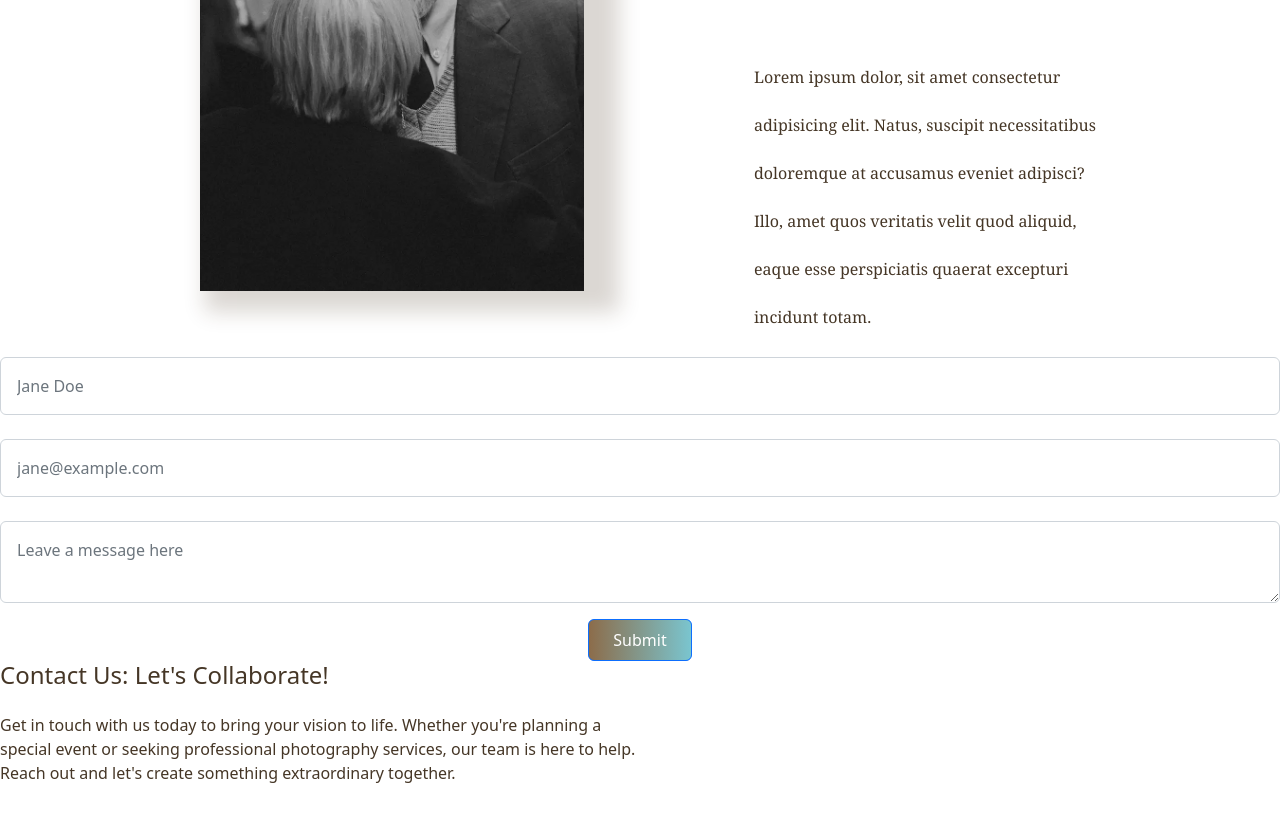
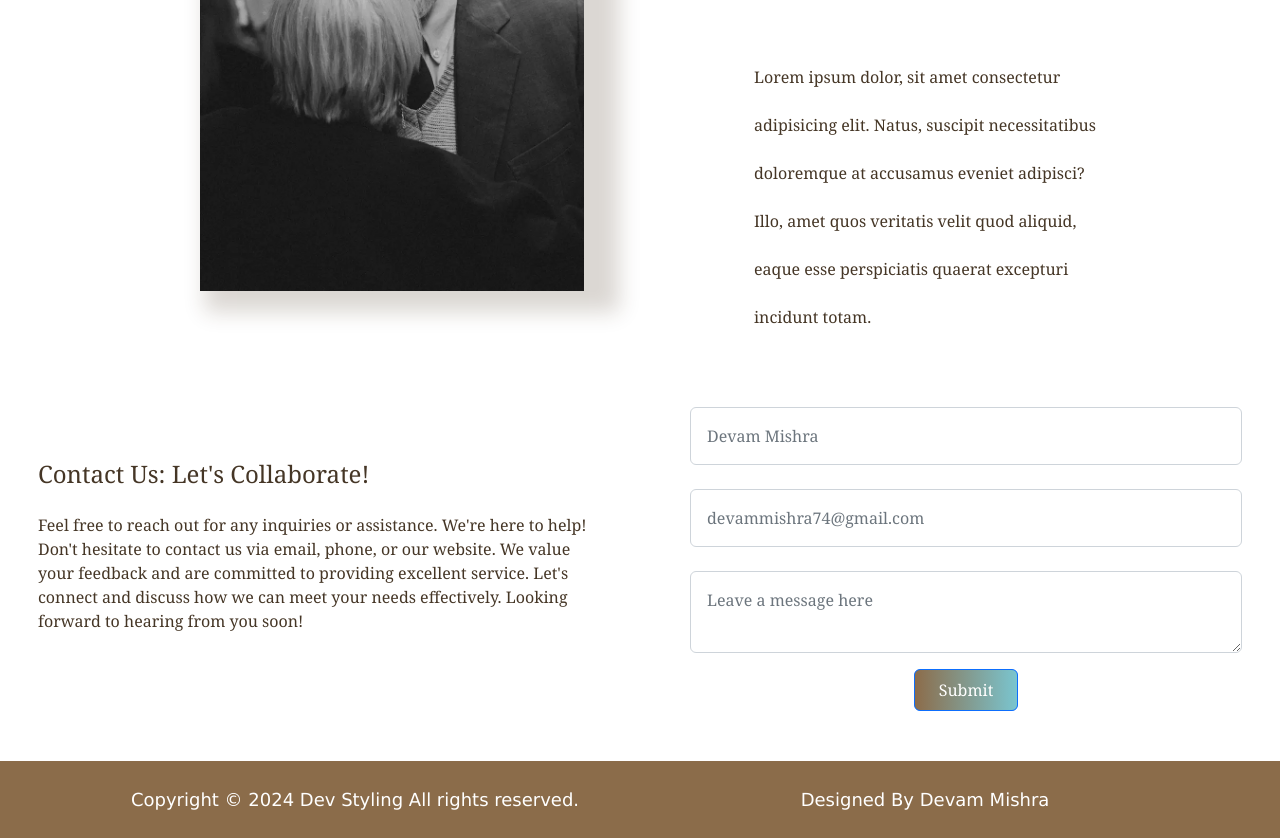
Before and after one commit to DevX100/DEV, a plain HTML site: page index.html in a window 1280 px wide. Shown: the part 4933-5771 px from the top of the page. Before the commit the page ends 5742 px from the top, so only its background shows below. Drawn offline with nearby package versions, Linux system fonts and the light colour scheme.

Commit message:
Update index.html

```diff
--- a/index.html
+++ b/index.html
@@ -301,8 +301,7 @@
           />
         </div>
         <div id="content">
-
-          <h3> My name is Devam Mishra</h3>
+          <h3>My name is Devam Mishra</h3>
           <p>
             Lorem ipsum dolor, sit amet consectetur adipisicing elit. Natus,
             suscipit necessitatibus doloremque at accusamus eveniet adipisci?
@@ -311,44 +310,69 @@
           </p>
         </div>
       </div>
-
-        <div class="row">
-        <div class="row1">
-          <form class=" gy-2 gx-3 ">
+      <div class="row align-items-center" id="row">
+        <div class="col-6" id="col-6">
+          <div class="section-heading mb-0">
+            <h4 class="mb-4">Contact Us: Let's Collaborate!</h4>
+            <p class="mb-4">
+              Feel free to reach out for any inquiries or assistance. We're here
+              to help! Don't hesitate to contact us via email, phone, or our
+              website. We value your feedback and are committed to providing
+              excellent service. Let's connect and discuss how we can meet your
+              needs effectively. Looking forward to hearing from you soon!
+            </p>
+          </div>
+        </div>
+        <div class="col-6" id="col-6">
+          <form class="gy-2 gx-3">
             <div class="col-auto d-block mb-4">
-              <input type="text" class="form-control p-3" id="autoSizingInput" placeholder="Jane Doe">
+              <input
+                type="text"
+                class="form-control p-3"
+                id="autoSizingInput"
+                placeholder="Devam Mishra"
+              />
             </div>
             <div class="col-auto d-block mb-4">
-                <input type="email" class="form-control p-3" id="inputEmail4" placeholder="jane@example.com">
-              </div>
-              <div class="d-block mb-3">
-                <textarea class="form-control p-3" placeholder="Leave a message here" id="floatingTextarea"></textarea>
-              </div>
+              <input
+                type="email"
+                class="form-control p-3"
+                id="inputEmail4"
+                placeholder="devammishra74@gmail.com"
+              />
+            </div>
+            <div class="d-block mb-3">
+              <textarea
+                class="form-control p-3"
+                placeholder="Leave a message here"
+                id="floatingTextarea"
+              ></textarea>
+            </div>
 
             <div class="col-auto d-block">
-              <button type="submit" class="btn btn-primary py-2 px-4 mx-auto d-block">Submit</button>
+              <button
+                type="submit"
+                class="btn btn-primary py-2 px-4 mx-auto d-block"
+              >
+                Submit
+              </button>
             </div>
           </form>
         </div>
-        <div>
+      </div>
+    </section>
+    <footer>
+      <div class="container">
+        <div class="row justify-content-between">
           <div class="col-6">
-            <div class="section-heading mb-0">
-                <h4 class="mb-4">Contact Us: Let's Collaborate!</h4>
-                <p class="mb-4">
-                    Get in touch with us today to bring your vision to life. Whether you're planning a special event or seeking professional photography services, our team is here to help. Reach out and let's create something extraordinary together.
-                </p>
-
-              </div>
-        </div>
+            <p>Copyright © 2024 Dev Styling All rights reserved.</p>
+          </div>
+          <div class="col-6">
+            <p>Designed By Devam Mishra</p>
+          </div>
         </div>
       </div>
-    </section>
-    <!--
-  <footer>
-    <div class="container txt-cntr">
-      <p>WTHM | Copyright ©2024 | All Rights Reserved</p>
-    </div>
-  </footer> -->
+    </footer>
     <script src="./main.js"></script>
     <script src="https://cdn.jsdelivr.net/npm/bootstrap@5.2.3/dist/js/bootstrap.bundle.min.js"></script>
   </body>
```
